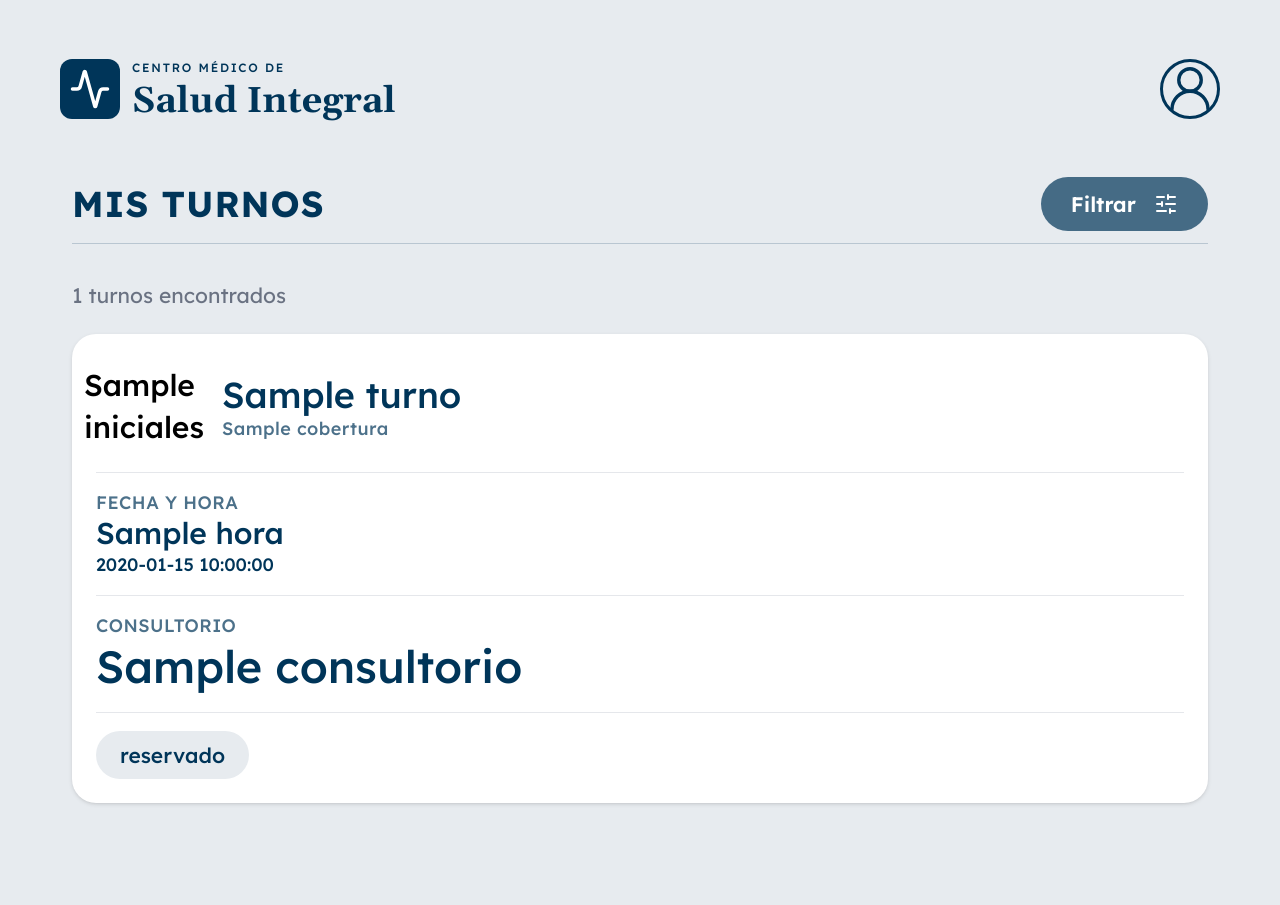
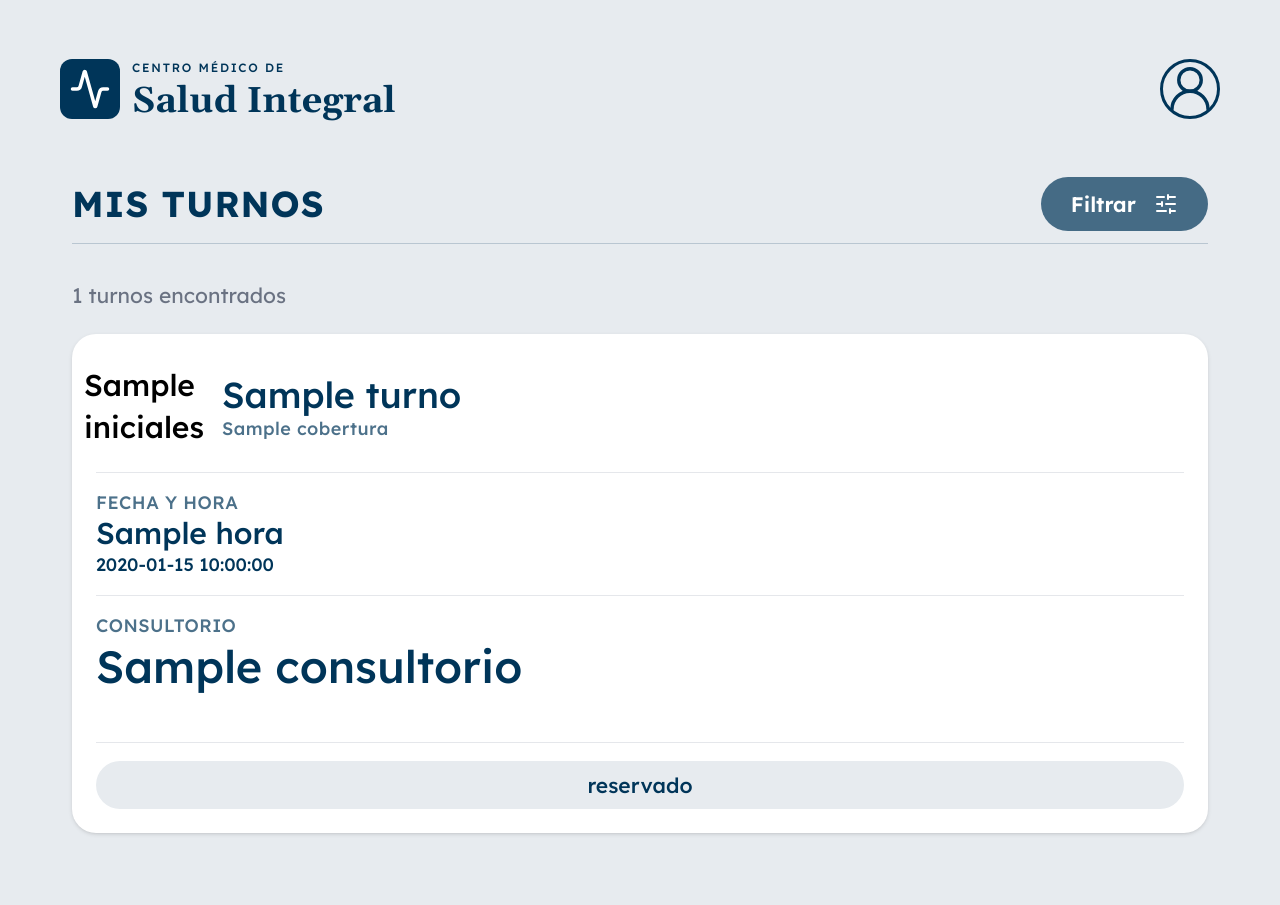
Before and after one commit to SNAndreatta/centro-medico-salud-integral, a Python web app: template frontend/templates/medico/mis_turnos.html in a window 1280 px wide. Before the commit the page ends 805 px from the top, so only its background shows below. Run offline with Jinja, Linux system fonts and the light colour scheme; the template is opened without the code that fills it: most values are stand-ins (such as "Sample title", 1, 10 or a date in 2020); style sheets or scripts are compiled from the project's sources.

Commit message:
feat: update turno status display and button styling for improved clarity

```diff
--- a/frontend/templates/components/_card_turno_con_paciente.html
+++ b/frontend/templates/components/_card_turno_con_paciente.html
@@ -68,7 +68,7 @@
 
     <!-- ESTADO DEL TURNO -->
     <div
-        class="flex flex-col items-start gap-2 border-t border-gray-200 pt-3 lg:w-[14%] lg:items-end lg:justify-end lg:border-t-0 lg:pt-0"
+        class="flex flex-col mt-5 items-start gap-2 border-t border-gray-200 pt-3 lg:w-[14%] lg:items-end lg:justify-end lg:border-t-0 lg:pt-0"
     >
 
         {% set estado = turno.estado | string | lower %}
@@ -76,7 +76,7 @@
         {% if estado in ['atendido', 'completado', 'realizado'] %}
 
             <span
-                class="inline-flex min-w-[96px] items-center justify-center rounded-full bg-green-600/60 px-3 py-1.5 text-xs font-medium text-white sm:px-4 sm:text-sm"
+                class="inline-flex w-full items-center justify-center rounded-full bg-green-600/60 px-3 py-1.5 text-xs font-medium text-white sm:px-4 sm:text-sm"
             >
                 Atendido
             </span>
@@ -84,7 +84,7 @@
         {% elif estado in ['cancelado', 'cancelada'] %}
 
             <span
-                class="inline-flex min-w-[96px] items-center justify-center rounded-full bg-red-500/60 px-3 py-1.5 text-xs font-medium text-white sm:px-4 sm:text-sm"
+                class="inline-flex w-full items-center justify-center rounded-full bg-red-500/60 px-3 py-1.5 text-xs font-medium text-white sm:px-4 sm:text-sm"
             >
                 Cancelado
             </span>
@@ -92,7 +92,7 @@
         {% else %}
 
             <span
-                class="inline-flex min-w-[96px] items-center justify-center rounded-full bg-dominante px-3 py-1.5 text-xs font-medium text-acento sm:px-4 sm:text-sm"
+                class="inline-flex w-full items-center justify-center rounded-full bg-dominante px-3 py-1.5 text-xs font-medium text-acento sm:px-4 sm:text-sm"
             >
                 {{ turno.estado }}
             </span>
@@ -103,17 +103,17 @@
 
             <form
                 method="POST"
-                class="boton-marcar-atendido"
+                class="boton-marcar-atendido w-full"
                 data-fecha="{{ turno.fecha_filtro }}"
                 action="{{ url_for('rutas_medico.marcar_turno_atendido', id_turno=turno.id) }}"
             >
 
                 <button
                     type="submit"
-                    class="inline-flex items-center gap-2 rounded-2xl bg-green-100 px-3 py-2 text-xs font-medium text-green-700 transition hover:bg-green-200 active:scale-95 sm:px-4 sm:text-sm"
+                    class="inline-flex items-center gap-2 rounded-full bg-green-100 px-3 py-2 text-xs font-medium text-green-700 transition hover:bg-green-200 active:scale-95 sm:px-4 sm:text-sm"
                 >
                     <i data-lucide="check" class="h-4 w-4"></i>
-                    Marcar como atendido
+                    Atendido
                 </button>
             </form>
         {% endif %}
```
